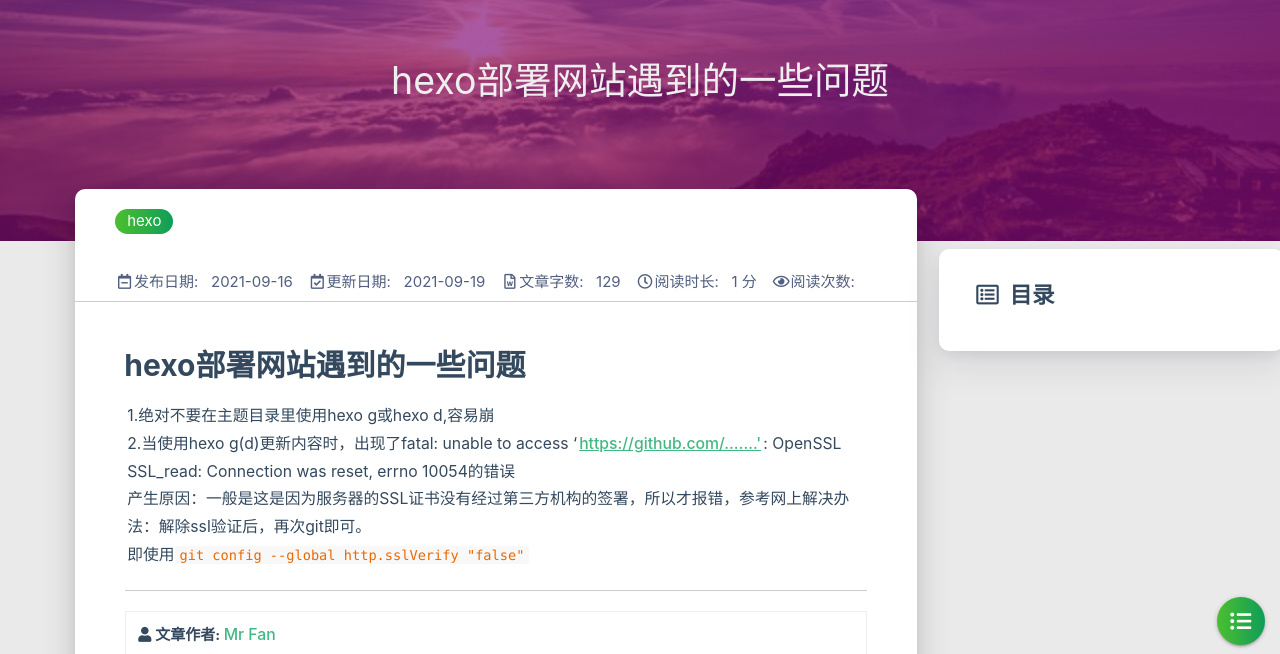
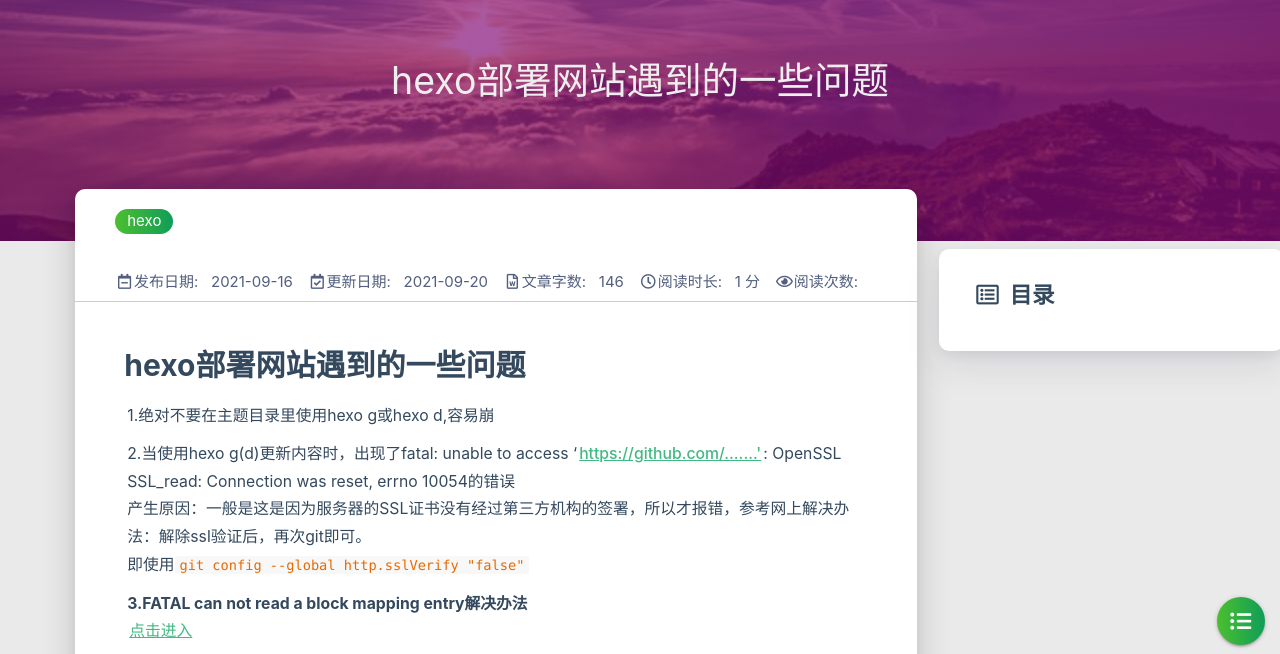
Before and after one commit to jokers233/jokers233.github.io, a plain HTML site: page 2021/09/16/hexo-bu-shu-wang-zhan-yu-dao-de-yi-xie-wen-ti/index.html in a window 1280 px wide. Shown: the part 79-733 px from the top of the page. Drawn offline with Linux system fonts and the light colour scheme; some packages are replaced by stand-ins of ours; a script that the page names is missing.

Commit message:
Site updated: 2021-09-20 14:04:17

```diff
--- a/2021/09/16/hexo-bu-shu-wang-zhan-yu-dao-de-yi-xie-wen-ti/index.html
+++ b/2021/09/16/hexo-bu-shu-wang-zhan-yu-dao-de-yi-xie-wen-ti/index.html
@@ -454,14 +454,14 @@
 
                 <div class="post-date info-break-policy">
                     <i class="far fa-calendar-check fa-fw"></i>更新日期:&nbsp;&nbsp;
-                    2021-09-19
+                    2021-09-20
                 </div>
 
 
 
                 <div class="info-break-policy">
                     <i class="far fa-file-word fa-fw"></i>文章字数:&nbsp;&nbsp;
-                    129
+                    146
                 </div>
 
 
@@ -491,7 +491,9 @@
 
         <div class="card-content article-card-content">
             <div id="articleContent">
-                <h1 id="hexo部署网站遇到的一些问题"><a href="#hexo部署网站遇到的一些问题" class="headerlink" title="hexo部署网站遇到的一些问题"></a>hexo部署网站遇到的一些问题</h1><p>1.绝对不要在主题目录里使用hexo g或hexo d,容易崩<br>2.当使用hexo g(d)更新内容时，出现了fatal: unable to access ‘<a target="_blank" rel="noopener" href="https://github.com/.......&#39;">https://github.com/.......&#39;</a>: OpenSSL SSL_read: Connection was reset, errno 10054的错误<br>产生原因：一般是这是因为服务器的SSL证书没有经过第三方机构的签署，所以才报错，参考网上解决办法：解除ssl验证后，再次git即可。<br>即使用<code>git config --global http.sslVerify &quot;false&quot;</code></p>
+                <h1 id="hexo部署网站遇到的一些问题"><a href="#hexo部署网站遇到的一些问题" class="headerlink" title="hexo部署网站遇到的一些问题"></a>hexo部署网站遇到的一些问题</h1><p>1.绝对不要在主题目录里使用hexo g或hexo d,容易崩</p>
+<p>2.当使用hexo g(d)更新内容时，出现了fatal: unable to access ‘<a target="_blank" rel="noopener" href="https://github.com/.......&#39;">https://github.com/.......&#39;</a>: OpenSSL SSL_read: Connection was reset, errno 10054的错误<br>产生原因：一般是这是因为服务器的SSL证书没有经过第三方机构的签署，所以才报错，参考网上解决办法：解除ssl验证后，再次git即可。<br>即使用<code>git config --global http.sslVerify &quot;false&quot;</code></p>
+<p><strong>3.FATAL can not read a block mapping entry解决办法</strong><br><a target="_blank" rel="noopener" href="https://blog.csdn.net/feinifi/article/details/64204687">点击进入</a></p>
 
 
             </div>
--- a/search.xml
+++ b/search.xml
@@ -59,7 +59,7 @@
       <link href="/2021/09/16/hexo-bu-shu-wang-zhan-yu-dao-de-yi-xie-wen-ti/"/>
       <url>/2021/09/16/hexo-bu-shu-wang-zhan-yu-dao-de-yi-xie-wen-ti/</url>
 
-        <content type="html"><![CDATA[<h1 id="hexo部署网站遇到的一些问题"><a href="#hexo部署网站遇到的一些问题" class="headerlink" title="hexo部署网站遇到的一些问题"></a>hexo部署网站遇到的一些问题</h1><p>1.绝对不要在主题目录里使用hexo g或hexo d,容易崩<br>2.当使用hexo g(d)更新内容时，出现了fatal: unable to access ‘<a href="https://github.com/.......&#39;">https://github.com/.......&#39;</a>: OpenSSL SSL_read: Connection was reset, errno 10054的错误<br>产生原因：一般是这是因为服务器的SSL证书没有经过第三方机构的签署，所以才报错，参考网上解决办法：解除ssl验证后，再次git即可。<br>即使用<code>git config --global http.sslVerify &quot;false&quot;</code></p>]]></content>
+        <content type="html"><![CDATA[<h1 id="hexo部署网站遇到的一些问题"><a href="#hexo部署网站遇到的一些问题" class="headerlink" title="hexo部署网站遇到的一些问题"></a>hexo部署网站遇到的一些问题</h1><p>1.绝对不要在主题目录里使用hexo g或hexo d,容易崩</p><p>2.当使用hexo g(d)更新内容时，出现了fatal: unable to access ‘<a href="https://github.com/.......&#39;">https://github.com/.......&#39;</a>: OpenSSL SSL_read: Connection was reset, errno 10054的错误<br>产生原因：一般是这是因为服务器的SSL证书没有经过第三方机构的签署，所以才报错，参考网上解决办法：解除ssl验证后，再次git即可。<br>即使用<code>git config --global http.sslVerify &quot;false&quot;</code></p><p><strong>3.FATAL can not read a block mapping entry解决办法</strong><br><a href="https://blog.csdn.net/feinifi/article/details/64204687">点击进入</a></p>]]></content>
 
 
 
```
Also changed, not shown: archives/2021/09/index.html (+2 -1 lines), archives/2021/index.html (+2 -1 lines), archives/index.html (+2 -1 lines), index.html (+2 -1 lines).
